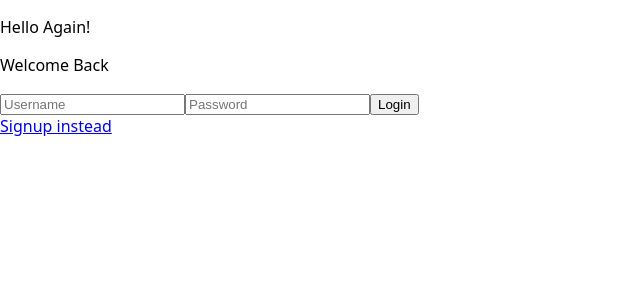
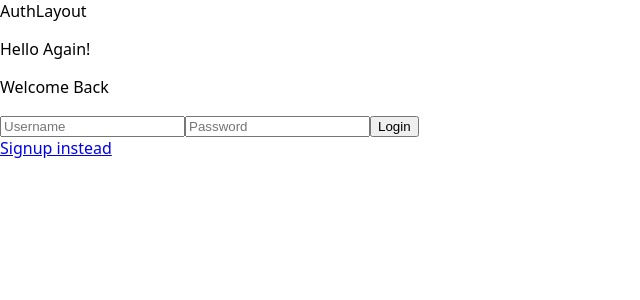
Before and after one commit to Punith1117/messaging-frontend, a React (Vite) app: page /login in a window 1280 px wide. Shown: the top 300 px of the page, without its empty margins (0-640 px from the left). Built offline with nearby package versions, Linux system fonts and the light colour scheme.

Commit message:
chore(routes): wrap login and signup routes with AuthLayout component

```diff
--- a/src/AppRoutes.jsx
+++ b/src/AppRoutes.jsx
@@ -6,14 +6,17 @@ import Profile from './pages/Profile'
 import AppLayout from './layouts/AppLayout'
 import NotFound from './pages/NotFound'
 import ProtectedLayout from './layouts/ProtectedLayout'
+import AuthLayout from './layouts/AuthLayout'
 
 function AppRoutes() {
   return (
     <BrowserRouter>
 		<Routes>
 			{/* Public routes */}
-			<Route path="/login" element={<Login />} />
-			<Route path="/signup" element={<Signup />} />
+			<Route element={<AuthLayout />}>
+				<Route path="/login" element={<Login />} />
+				<Route path="/signup" element={<Signup />} />
+			</Route>
 
 			{/* Protected routes */}
 			<Route element={<ProtectedLayout />}>
```
